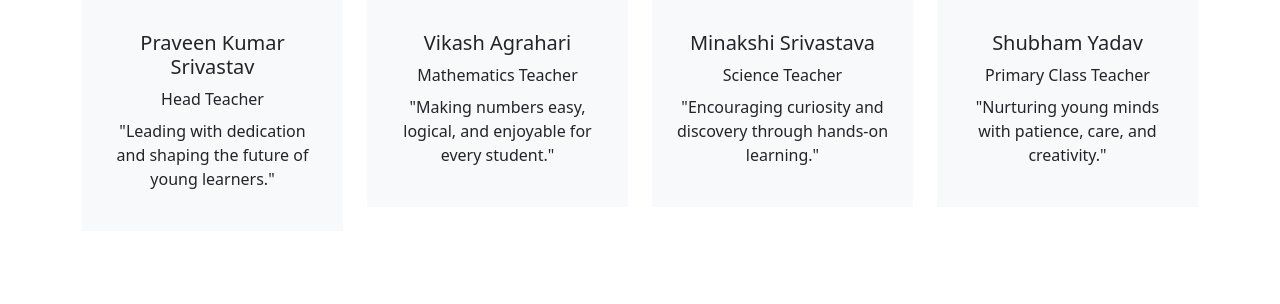
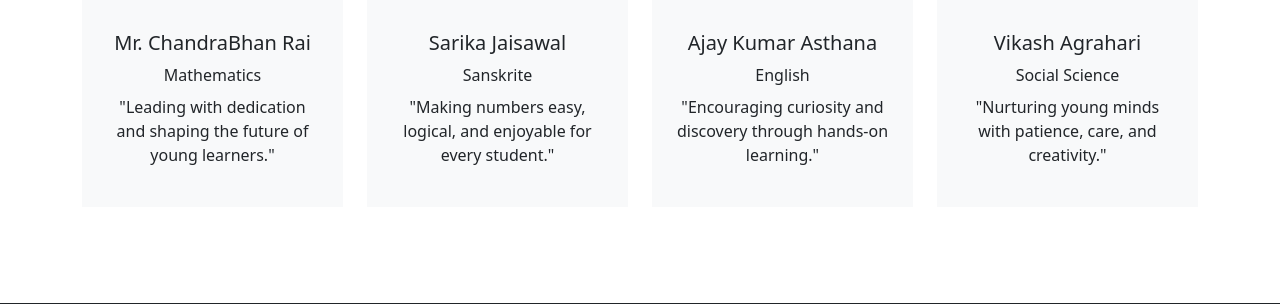
Before and after one commit to saurabhmaurya6746/rksahu, a Django app: page /about/ in a window 1280 px wide. Shown: the part 2344-2648 px from the top of the page. Run offline with Django 5.2, Linux system fonts and the light colour scheme; some libraries are stand-ins or nearby versions.

Commit message:
Update about.html

```diff
--- a/myapp/templates/about.html
+++ b/myapp/templates/about.html
@@ -132,11 +132,11 @@
             <div class="col-lg-3 col-md-6 wow fadeInUp" data-wow-delay="0.1s">
                 <div class="team-item position-relative">
                     <div class="position-relative">
-                        <img class="img-fluid" src="{% static 'img/praveen.png' %}" alt="">
+                        <img class="img-fluid" src="{% static 'img/chndrabhan.png' %}" alt="">
                     </div>
                     <div class="bg-light text-center p-4">
-                        <h5 class="mt-2">Praveen Kumar Srivastav</h5>
-                        <span>Head Teacher</span>
+                        <h5 class="mt-2">Mr. ChandraBhan Rai</h5>
+                        <span>Mathematics</span>
                         <p class="mt-2">"Leading with dedication and shaping the future of young learners."</p>
                     </div>
                 </div>
@@ -146,11 +146,11 @@
             <div class="col-lg-3 col-md-6 wow fadeInUp" data-wow-delay="0.3s">
                 <div class="team-item position-relative">
                     <div class="position-relative">
-                        <img class="img-fluid" src="{% static 'img/vikash.png' %}" alt="">
+                        <img class="img-fluid" src="{% static 'img/sarita.png' %}" alt="">
                     </div>
                     <div class="bg-light text-center p-4">
-                        <h5 class="mt-2">Vikash Agrahari</h5>
-                        <span>Mathematics Teacher</span>
+                        <h5 class="mt-2">Sarika Jaisawal</h5>
+                        <span>Sanskrite</span>
                         <p class="mt-2">"Making numbers easy, logical, and enjoyable for every student."</p>
                     </div>
                 </div>
@@ -160,11 +160,11 @@
             <div class="col-lg-3 col-md-6 wow fadeInUp" data-wow-delay="0.5s">
                 <div class="team-item position-relative">
                     <div class="position-relative">
-                        <img class="img-fluid" src="{% static 'img/minakshi.png' %}" alt="">
+                        <img class="img-fluid" src="{% static 'img/ajay.jpg' %}" alt="">
                     </div>
                     <div class="bg-light text-center p-4">
-                        <h5 class="mt-2">Minakshi Srivastava</h5>
-                        <span>Science Teacher</span>
+                        <h5 class="mt-2">Ajay Kumar Asthana</h5>
+                        <span>English</span>
                         <p class="mt-2">"Encouraging curiosity and discovery through hands-on learning."</p>
                     </div>
                 </div>
@@ -174,11 +174,11 @@
             <div class="col-lg-3 col-md-6 wow fadeInUp" data-wow-delay="0.7s">
                 <div class="team-item position-relative">
                     <div class="position-relative">
-                        <img class="img-fluid" src="{% static 'img/shubhamyadav.png' %}" alt="">
+                        <img class="img-fluid" src="{% static 'img/vikash.png' %}" alt="">
                     </div>
                     <div class="bg-light text-center p-4">
-                        <h5 class="mt-2">Shubham Yadav</h5>
-                        <span>Primary Class Teacher</span>
+                        <h5 class="mt-2">Vikash Agrahari</h5>
+                        <span>Social Science</span>
                         <p class="mt-2">"Nurturing young minds with patience, care, and creativity."</p>
                     </div>
                 </div>
```
